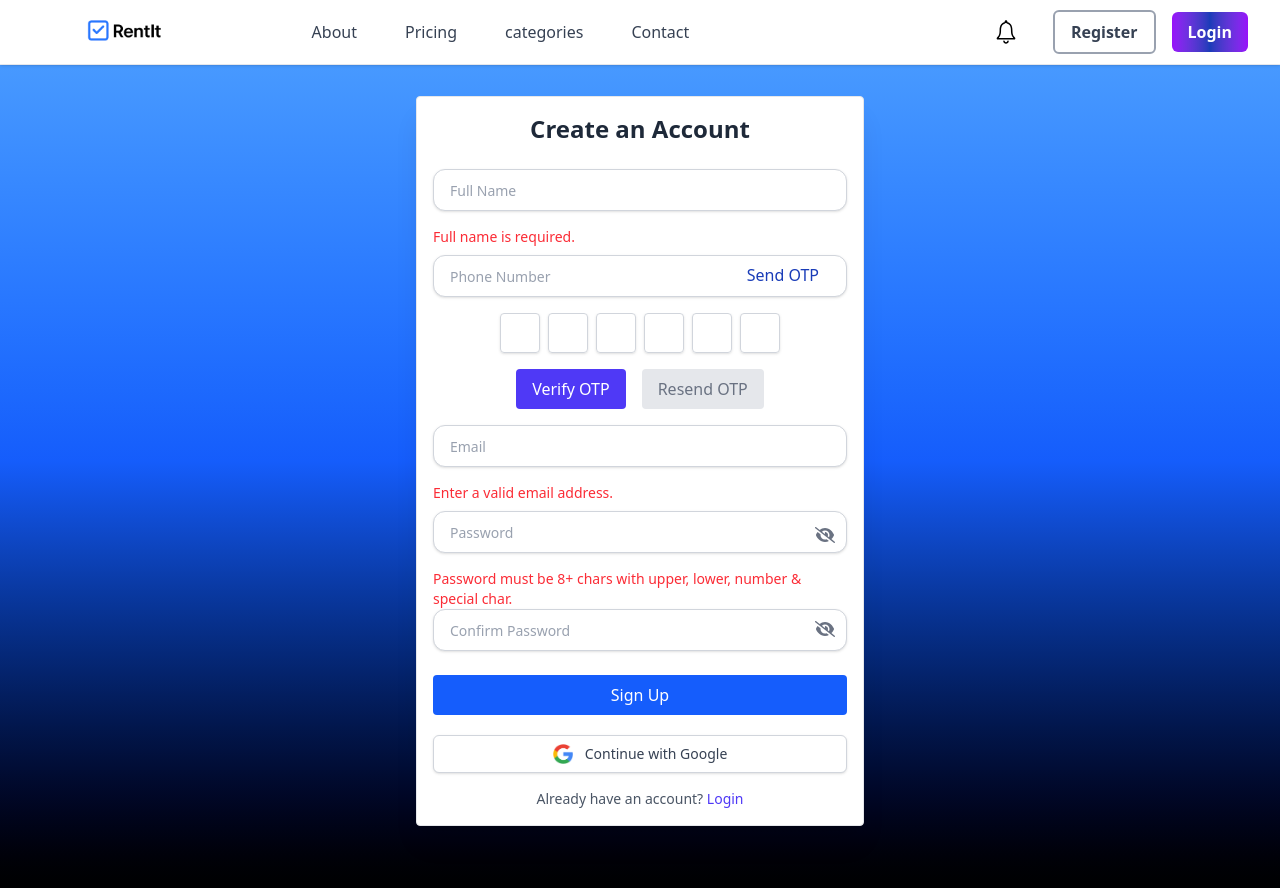
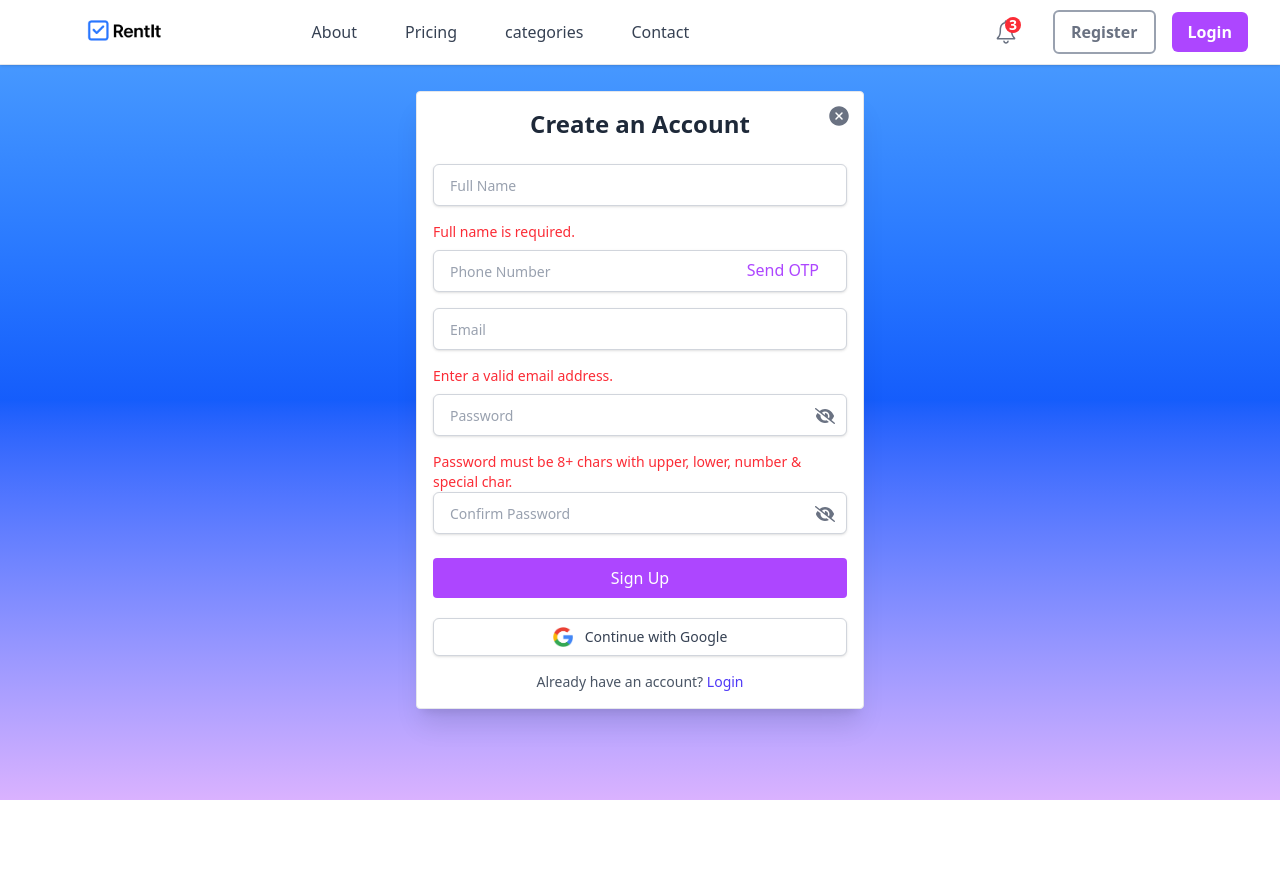
Before and after one commit to rohitsaraswat15/rentit-frontend, a React (Vite) app: page /register in a window 1280 px wide. Both pictures are taken after a click on the button "Sign Up". Shown: the top 888 px of the page. After the commit the page ends 800 px from the top, so only its background shows below. Built offline with nearby package versions, Linux system fonts and the light colour scheme.

Commit message:
fixed homepage UI changes

```diff
--- a/src/components/common/InputField.tsx
+++ b/src/components/common/InputField.tsx
@@ -27,7 +27,7 @@ const InputField: React.FC<InputFieldProps> = ({
         onChange={onChange}
         placeholder={placeholder}
         required
-        className={`w-full px-4 py-2 rounded-xl bg-white border border-gray-300 text-gray-900 shadow-sm focus:outline-none focus:ring-2 focus:ring-primary focus:border-primary transition duration-300 placeholder:text-sm placeholder:text-gray-400 ${className}`}
+        className={`w-full px-4 py-2 rounded-md bg-white border border-gray-300 text-gray-900 shadow-sm focus:outline-none focus:ring-1 focus:ring-gray-400 focus:border-primary transition duration-300 placeholder:text-sm placeholder:text-gray-400 ${className}`}
       />
     </div>
   );
--- a/src/components/common/Navbar.tsx
+++ b/src/components/common/Navbar.tsx
@@ -94,8 +94,14 @@ const Navbar: React.FC = () => {
             </Link>
           </div>
 
-          <div className="flex items-end float-right md:mr-8 ml-35 sm:ml-40">
+          <div className="relative flex items-end float-right md:mr-8 ml-35 sm:ml-40 text-gray-500">
+            {/* Notification Icon */}
             <IoIosNotificationsOutline size={30} />
+
+            {/* Notification Badge */}
+            <div className="absolute top-0 right-0 bg-red-500 text-white text-sm font-semibold rounded-full w-4 h-4 flex items-center justify-center">
+              3
+            </div>
           </div>
 
           {/* search box */}
@@ -127,12 +133,12 @@ const Navbar: React.FC = () => {
             {!user ? (
               <>
                 <Link to="/register">
-                  <button className="px-4 py-2 bg-white font-bold text-gray-700 rounded-md hover:bg-gray-200 border-2 border-gray-400 transition">
+                  <button className="px-4 py-2 bg-white font-bold text-gray-500 rounded-md hover:bg-gray-200 border-2 border-gray-400 transition">
                     Register
                   </button>
                 </Link>
                 <Link to="/login">
-                  <button className="px-4 py-2 bg-gradient-to-r from-purple-600 via-blue-800 to-purple-600 font-bold text-white rounded-md hover:bg-indigo-700 transition">
+                  <button className="px-4 py-2 bg-purple-500 font-bold text-white rounded-md hover:bg-purple-600 transition">
                     Login
                   </button>
                 </Link>
@@ -200,7 +206,7 @@ const Navbar: React.FC = () => {
           <div className="md:hidden">
             <button
               onClick={() => setIsMobileMenuOpen(!isMobileMenuOpen)}
-              className="text-gray-700 focus:outline-none"
+              className="text-gray-500 focus:outline-none"
             >
               {isMobileMenuOpen ? <FiX size={24} /> : <RiMenu3Fill size={24} />}
             </button>
@@ -221,7 +227,7 @@ const Navbar: React.FC = () => {
                   <Link to="/register">
                     <button
                       onClick={() => setIsMobileMenuOpen(false)}
-                      className="w-full px-4 mt-3 py-2 bg-indigo-600 text-white rounded-md hover:bg-indigo-700 transition"
+                      className="w-full px-4 mt-3 py-2 bg-purple-500 text-white rounded-md hover:bg-purple-600 transition"
                     >
                       Register
                     </button>
--- a/src/components/product/ProductImageCarousel.tsx
+++ b/src/components/product/ProductImageCarousel.tsx
@@ -158,11 +158,11 @@ const ProductImageCarousel = () => {
 
             {/* Modal */}
             {selectedProduct && (
-                <div className="fixed overflow-y-scroll scroll inset-0 bg-white bg-opacity-40 backdrop-blur-sm flex items-center justify-center z-50 p-4 m-auto">
+                <div className="fixed overflow-y-scroll scroll inset-0 bg-opacity-40 backdrop-blur-2xl flex items-center justify-center z-50 p-4 m-auto">
 
                     <div className="bg-white rounded-xl border-2 border-gray-300 shadow-lg max-w-2xl w-full relative p-4 sm:m-auto md:mt-10 m-auto md:m-auto lg:m-auto">
                         <button
-                            className="absolute top-3 right-3 text-gray-600 hover:text-gray-500 text-2xl"
+                            className="absolute top-3 right-3 text-gray-500 hover:text-gray-600 text-2xl"
                             onClick={closeModal}
                         >
                             <IoCloseCircle />
--- a/src/pages/auth/Login.tsx
+++ b/src/pages/auth/Login.tsx
@@ -6,6 +6,7 @@ import { Link, useNavigate } from 'react-router-dom';
 import { isValidEmail, isValidPassword } from '../../utils/validators';
 import { FaEye, FaEyeSlash } from "react-icons/fa6";
 import { loginUser } from '../../services/authService';
+import { IoCloseCircle } from "react-icons/io5";
 
 interface FormState {
   email: string;
@@ -20,7 +21,7 @@ interface ErrorState {
 }
 
 const Login: React.FC = () => {
-  const [form, setForm] = useState<FormState>({ email: '', password: '' ,role:''});
+  const [form, setForm] = useState<FormState>({ email: '', password: '', role: '' });
   const [errors, setErrors] = useState<ErrorState>({});
   const [loading, setLoading] = useState<boolean>(false);
   const [showPassword, setShowPassword] = useState<boolean>(false);
@@ -74,9 +75,19 @@ const Login: React.FC = () => {
     }
   };
 
+  const closeModal = () => {
+    navigate('/')
+  };
+
   return (
-    <div className="flex items-center justify-center min-h-screen bg-gradient-to-b from-blue-400 via-blue-600 to-black">
+    <div className="flex px-4 py-24 sm:px-6 lg:px-8 items-center justify-center min-h-screen bg-gradient-to-b from-blue-400 via-blue-600 to-purple-300 overflow-x-hidden overflow-y-hidden">
       <div className="w-full max-w-md mx-auto p-4 shadow-xl bg-white backdrop-blur-md border border-gray-200 rounded-md">
+        <button
+          className="absolute top-3 right-3 text-gray-500 hover:text-gray-00 text-2xl"
+          onClick={closeModal}
+        >
+          <IoCloseCircle />
+        </button>
         <h2 className="text-2xl font-bold text-gray-800 text-center mb-4">Welcome to RentIt 👋</h2>
         <h3 className="text-lg font-normal text-gray-800 text-center mb-4 top-1">Please login to your account!</h3>
 
--- a/src/pages/auth/Register.tsx
+++ b/src/pages/auth/Register.tsx
@@ -10,6 +10,8 @@ import { isValidEmail, isValidPhone, isValidPassword, isPasswordMatch } from '..
 import GoogleLoginButton from '../../components/common/GoogleLoginButton';
 import { registerUser, sendOtp, verifyOtp } from '../../services/authService';
 import { useNavigate } from 'react-router-dom';
+import { IoCloseCircle } from "react-icons/io5";
+
 
 interface FormData {
   fullName: string;
@@ -133,7 +135,7 @@ const Register: React.FC = () => {
       setShowOtpInput(true);
       setOtpSent(true);
       alert('OTP sent!');
-      console.log("OTP Sent to " , form.phone)
+      console.log("OTP Sent to ", form.phone)
     } catch {
       alert('Failed to send OTP');
     }
@@ -188,9 +190,19 @@ const Register: React.FC = () => {
     console.log('OTP resent to', form.phone);
   };
 
+  const closeModal = () => {
+  navigate('/')
+  };
+
   return (
-    <div className="flex px-4 py-24 sm:px-6 lg:px-8 items-center justify-center min-h-screen bg-gradient-to-b from-blue-400 via-blue-600 to-black overflow-x-hidden overflow-y-hidden">
+    <div className="flex px-4 py-20 sm:px-6 lg:px-8 items-center justify-center min-h-screen bg-gradient-to-b from-blue-400 via-blue-600 to-purple-300 overflow-x-hidden overflow-y-hidden">
       <div className="w-full max-w-md mx-auto p-4 shadow-xl bg-white backdrop-blur-md border border-gray-200 rounded">
+        <button
+          className="absolute top-3 right-3 text-gray-500 hover:text-gray-600 text-2xl"
+          onClick={closeModal}
+        >
+          <IoCloseCircle />
+        </button>
         <h2 className="text-2xl font-bold text-center text-gray-800 mb-6">Create an Account</h2>
 
         <InputField type="text" name="fullName" onChange={handleChange} value={form.fullName} placeholder="Full Name" />
@@ -201,16 +213,25 @@ const Register: React.FC = () => {
           {errors.phone && <p className="text-sm text-red-500 mb-2">{errors.phone}</p>}
 
           <div className="absolute top-0 right-3 cursor-pointer hover:text-gray-700">
-            <button onClick={handleSendOtp} type="button" className="w-full py-2 px-4 text-blue-800 font-medium rounded-xl transition">
+            <button onClick={handleSendOtp} type="button" className="w-full py-2 px-4 text-purple-500 font-medium rounded-xl transition">
               Send OTP
             </button>
           </div>
         </div>
 
+        {errors.otp && (
+          <p className="text-sm text-red-500 mt-2 text-center">{errors.otp}</p>
+        )}
+        {otpVerifiedMessage && (
+          <p className="text-green-600 text-sm text-center mt-2">{otpVerifiedMessage}</p>
+        )}
+
         <div className="mt-4">
           {showOtpInput && (
             <p className="mb-2 text-sm text-gray-700">Enter OTP sent to {form.phone}</p>
           )}
+
+          {otpSent && (
             <OtpInput
               length={6}
               ref={otpRef}
@@ -220,11 +241,6 @@ const Register: React.FC = () => {
               error={errors.otp}
               resendEnabled={otpFailed}
             />
-          {errors.otp && (
-            <p className="text-sm text-red-500 mt-2 text-center">{errors.otp}</p>
-          )}
-          {otpVerifiedMessage && (
-            <p className="text-green-600 text-sm text-center mt-2">{otpVerifiedMessage}</p>
           )}
         </div>
 
@@ -233,22 +249,21 @@ const Register: React.FC = () => {
 
         <div className="relative">
           <InputField type={showPassword ? 'text' : 'password'} name="password" onChange={handleChange} value={form.password} placeholder="Password" />
-          <div onClick={() => setShowPassword((prev) => !prev)} className="absolute top-3.5 right-3 cursor-pointer text-gray-500 hover:text-gray-700">
+          <div onClick={() => setShowPassword((prev) => !prev)} className="absolute top-3 right-3 cursor-pointer text-gray-500 hover:text-gray-700">
             {showPassword ? <FaEye size={20} /> : <FaEyeSlash size={20} />}
           </div>
+          {errors.password && <p className="text-red-500 text-sm top-0">{errors.password}</p>}
         </div>
-        {errors.password && <p className="text-red-500 text-sm mt-1">{errors.password}</p>}
 
         <div className="relative">
+          {errors.confirmPassword && <p className="text-red-500 text-sm mt-1">{errors.confirmPassword}</p>}
           <InputField type={showConfirmPassword ? 'text' : 'password'} name="confirmPassword" onChange={handleChange} value={form.confirmPassword} placeholder="Confirm Password" />
-          <div onClick={() => setShowConfirmPassword((prev) => !prev)} className="absolute top-2.5 right-3 cursor-pointer text-gray-500 hover:text-gray-700">
+          <div onClick={() => setShowConfirmPassword((prev) => !prev)} className="absolute top-3 right-3 cursor-pointer text-gray-500 hover:text-gray-700">
             {showConfirmPassword ? <FaEye size={20} /> : <FaEyeSlash size={20} />}
           </div>
         </div>
-        {errors.confirmPassword && <p className="text-red-500 text-sm mt-1">{errors.confirmPassword}</p>}
-
         <form onSubmit={handleSubmit}>
-          <button className="w-full mt-2 py-2 px-4 bg-blue-600 text-white font-medium rounded-sm hover:bg-green-700 transition">
+          <button className="w-full mt-2 py-2 px-4 bg-purple-500 text-white font-medium rounded-sm hover:bg-purple-600 transition">
             Sign Up
           </button>
           {registerMessage && (
--- a/src/pages/auth/SetNewPassword.tsx
+++ b/src/pages/auth/SetNewPassword.tsx
@@ -59,7 +59,7 @@ const SetNewPassword: React.FC = () => {
 
   return (
     <>
-      <div className="flex items-center justify-center min-h-screen bg-gradient-to-b from-blue-400 via-blue-600 to-black">
+    <div className="flex px-4 py-24 sm:px-6 lg:px-8 items-center justify-center min-h-screen bg-gradient-to-b from-blue-400 via-blue-600 to-purple-300 overflow-x-hidden overflow-y-hidden">
         <div className="w-full max-w-md mx-auto p-5 shadow-xl bg-white backdrop-blur-md border border-gray-200 rounded-md">
           <h2 className="text-2xl font-bold text-gray-800 text-center mb-6">Set New Password</h2>
 
@@ -102,14 +102,14 @@ const SetNewPassword: React.FC = () => {
             onClick={handleSave}
             type="submit"
             disabled={loading}
-            className={`w-full mt-6 py-2 rounded-xl font-semibold transition ${loading ? 'bg-gray-300 cursor-not-allowed' : 'bg-indigo-600 text-white hover:bg-green-700'}`}
+            className={`w-full mt-6 py-2 rounded-xl font-semibold transition ${loading ? 'bg-gray-300 cursor-not-allowed' : 'bg-purple-500 text-white hover:bg-purple-600'}`}
           >
             {loading ? 'Saving...' : 'Save'}
           </button>
 
           <form>
             <Link to="/login">
-              <button className="w-full mt-6 py-2 px-4 bg-blue-600 text-white font-medium rounded-sm hover:bg-green-700 transition">
+              <button className="w-full mt-6 py-2 px-4 bg-purple-500 text-white font-medium rounded-sm hover:bg-purple-600 transition">
                 Login Again
               </button>
             </Link>
```
Also changed, not shown: src/components/layout/BottomHeader.tsx (+13 -13 lines), src/pages/admin/HomePage.tsx (+4 -3 lines), src/pages/auth/ForgotPassword.tsx (+5 -5 lines). Lines whose indentation alone changed are shown as unchanged.
